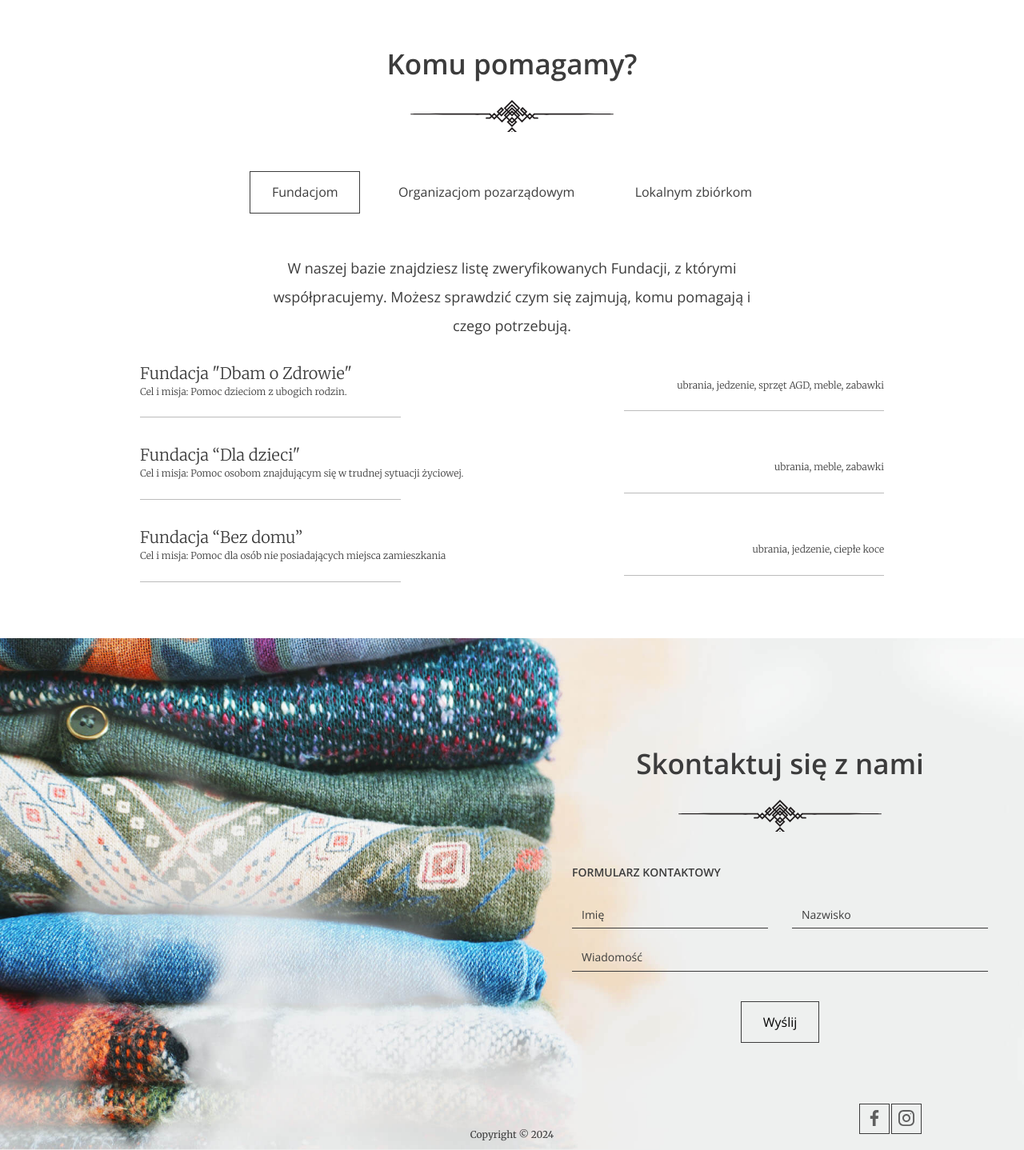
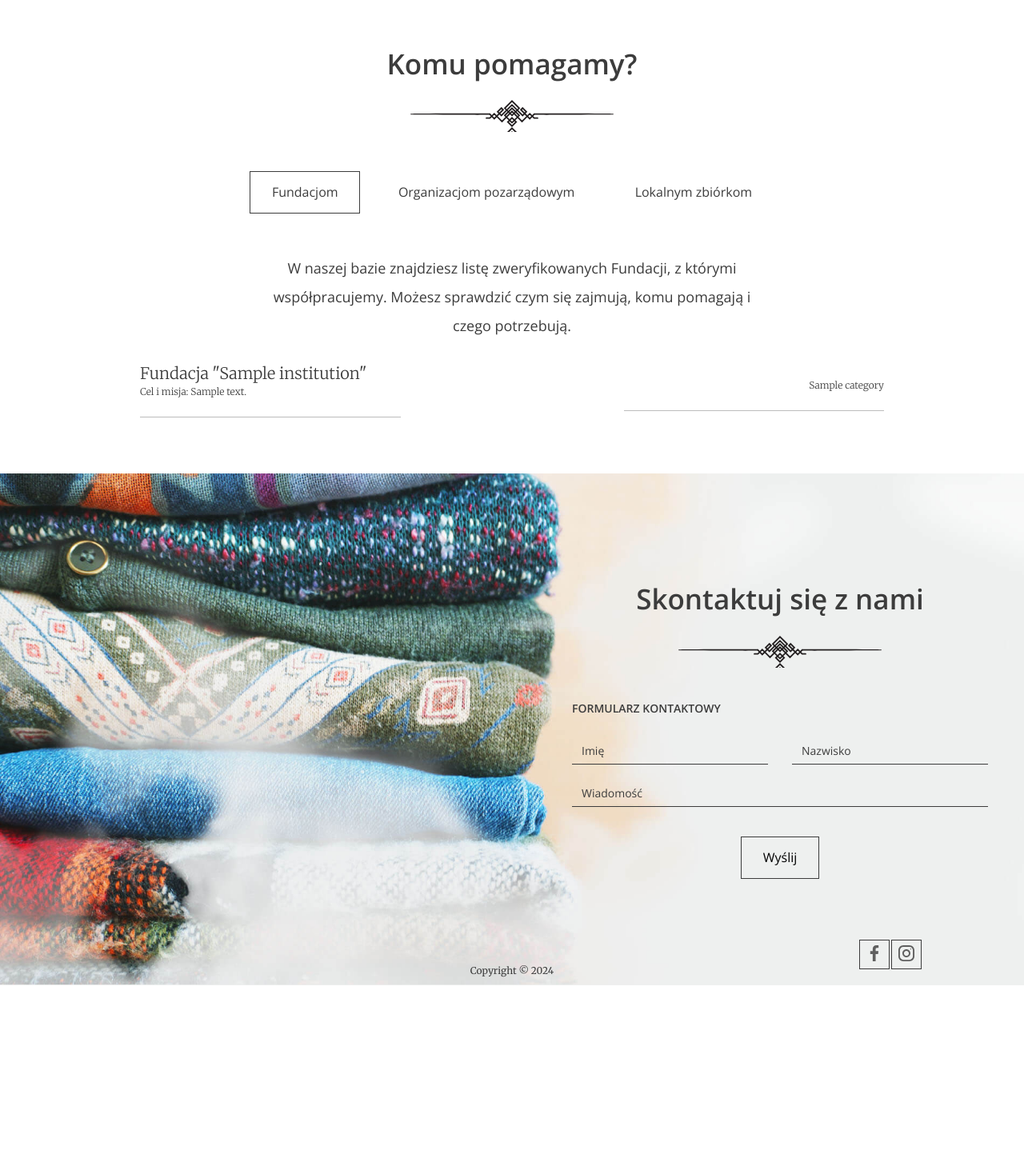
Before and after one commit to AdrianBuchnat/oddam-w-dobre-rece, a Django app: page / in a window 1280 px wide. Shown: the part 2440-3878 px from the top of the page at 80% size. After the commit the page ends 3672 px from the top, so only its background shows below. Run offline with Django 5.2, Linux system fonts and the light colour scheme; tables that the repository leaves empty hold one stand-in row (values such as "Sample post").

Commit message:
Index template modify

```diff
--- a/myproject/charity_donation/templates/charity_donation/base.html
+++ b/myproject/charity_donation/templates/charity_donation/base.html
@@ -19,7 +19,7 @@
         {% elif user %}
         <ul class="nav--actions">
           <li class="logged-user">
-            Witaj {{user.name}}
+            Witaj {{user.first_name}}
             <ul class="dropdown">
               <li><a href="#">Profil</a></li>
               <li><a href="#">Ustawienia</a></li>
@@ -44,7 +44,7 @@
     {% block content %}{% endblock content %}
 
         <footer>
-            <div class="contact">
+            <div class="contact" id="contact">
               <h2>Skontaktuj się z nami</h2>
               <h3>Formularz kontaktowy</h3>
               <form class="form--contact">
--- a/myproject/charity_donation/templates/charity_donation/index.html
+++ b/myproject/charity_donation/templates/charity_donation/index.html
@@ -15,13 +15,13 @@
     <section id="stats" class="stats">
       <div class="container container--85">
         <div class="stats--item">
-          <em>10</em>
+          <em>{{quantity_of_bags}}</em>
           <h3>Oddanych worków</h3>
           <p>Lorem ipsum dolor sit amet consectetur adipisicing elit. Eius est beatae, quod accusamus illum tempora!</p>
         </div>
 
         <div class="stats--item">
-          <em>5</em>
+          <em>{{organistaion_supported}}</em>
           <h3>Wspartych organizacji</h3>
           <p>Lorem ipsum dolor sit amet consectetur, adipisicing elit. Laboriosam magnam, sint nihil cupiditate quas quam.</p>
         </div>
@@ -67,7 +67,7 @@
       <div class="about-us--image"><img src='{% static "images/about-us.jpg" %}' alt="People in circle" /></div>
     </section>
 
-     <section id="help" class="help">
+    <section id="help" class="help">
       <h2>Komu pomagamy?</h2>
 
       <ul class="help--buttons">
@@ -79,34 +79,20 @@
       <!-- SLIDE 1 -->
       <div class="help--slides active" data-id="1">
         <p>W naszej bazie znajdziesz listę zweryfikowanych Fundacji, z którymi współpracujemy. Możesz sprawdzić czym się zajmują, komu pomagają i czego potrzebują.</p>
-
+        {% for instituion in instituions %}
+        {% if instituion.institution_type == "FOU" %}
         <ul class="help--slides-items">
           <li>
             <div class="col">
-              <div class="title">Fundacja "Dbam o Zdrowie"</div>
-              <div class="subtitle">Cel i misja: Pomoc dzieciom z ubogich rodzin.</div>
+              <div class="title">Fundacja "{{instituion.name}}"</div>
+              <div class="subtitle">Cel i misja: {{instituion.description}}</div>
             </div>
 
-            <div class="col"><div class="text">ubrania, jedzenie, sprzęt AGD, meble, zabawki</div></div>
+            <div class="col"><div class="text">{% for category in instituion.categories.all %}{{ category }} {% endfor %}</div></div>
           </li>
+          {% endif  %}
+          {% endfor %}
 
-          <li>
-            <div class="col">
-              <div class="title">Fundacja “Dla dzieci"</div>
-              <div class="subtitle">Cel i misja: Pomoc osobom znajdującym się w trudnej sytuacji życiowej.</div>
-            </div>
-
-            <div class="col"><div class="text">ubrania, meble, zabawki</div></div>
-          </li>
-
-          <li>
-            <div class="col">
-              <div class="title">Fundacja “Bez domu”</div>
-              <div class="subtitle">Cel i misja: Pomoc dla osób nie posiadających miejsca zamieszkania</div>
-            </div>
-
-            <div class="col"><div class="text">ubrania, jedzenie, ciepłe koce</div></div>
-          </li>
         </ul>
         <!-- Pagination
         <ul class="help--slides-pagination">
@@ -125,41 +111,19 @@
           quos suscipit corporis!
         </p>
         <ul class="help--slides-items">
+          {% for instituion in instituions %}
+          {% if instituion.institution_type == "NGO" %}
           <li>
             <div class="col">
-              <div class="title">Organizacja 1</div>
-              <div class="subtitle">Lorem ipsum dolor sit amet consectetur.</div>
+              <div class="title">{{instituion.name}}</div>
+              <div class="subtitle">{{instituion.description}}</div>
             </div>
 
-            <div class="col"><div class="text">Lorem ipsum dolor sit amet consectetur adipisicing elit.</div></div>
+            <div class="col"><div class="text">{% for category in instituion.categories.all %}{{ category }} {% endfor %}</div></div>
           </li>
 
-          <li>
-            <div class="col">
-              <div class="title">Organizacja 2</div>
-              <div class="subtitle">Lorem ipsum dolor sit amet consectetur.</div>
-            </div>
-
-            <div class="col"><div class="text">Lorem ipsum dolor sit amet consectetur adipisicing elit.</div></div>
-          </li>
-
-          <li>
-            <div class="col">
-              <div class="title">Organizacja 3</div>
-              <div class="subtitle">Lorem ipsum dolor sit amet consectetur.</div>
-            </div>
-
-            <div class="col"><div class="text">Lorem ipsum dolor sit amet consectetur adipisicing elit.</div></div>
-          </li>
-
-          <li>
-            <div class="col">
-              <div class="title">Organizacja 4</div>
-              <div class="subtitle">Lorem ipsum dolor sit amet consectetur.</div>
-            </div>
-
-            <div class="col"><div class="text">Lorem ipsum dolor sit amet consectetur adipisicing elit.</div></div>
-          </li>
+          {% endif  %}
+          {% endfor %}
         </ul>
 
         <!-- Pagination
@@ -177,24 +141,19 @@
       <div class="help--slides" data-id="3">
         <p>Lorem ipsum dolor sit amet, his ocurreret persequeris ea, ad utinam laudem duo. Verterem adipisci partiendo eos ne, ea his reque quaeque recteque, ne quo lobortis intellegam.</p>
         <ul class="help--slides-items">
+          {% for instituion in instituions %}
+          {% if instituion.institution_type == "LC" %}
           <li>
             <div class="col">
-              <div class="title">Lokalna zbiórka 1</div>
-              <div class="subtitle">Lorem ipsum dolor sit amet consectetur.</div>
+              <div class="title">{{instituion.name}}</div>
+              <div class="subtitle">{{instituion.description}}</div>
             </div>
 
-            <div class="col"><div class="text">Lorem ipsum dolor sit amet consectetur adipisicing elit.</div></div>
+            <div class="col"><div class="text">{% for category in instituion.categories.all %}{{ category }} {% endfor %}</div></div>
           </li>
 
-          <li>
-            <div class="col">
-              <div class="title">Lokalna zbiórka 2</div>
-              <div class="subtitle">Lorem ipsum dolor sit amet consectetur.</div>
-            </div>
-
-            <div class="col"><div class="text">Lorem ipsum dolor sit amet consectetur adipisicing elit.</div></div>
-          </li>
-        </ul>
+          {% endif  %}
+          {% endfor %}
 
         <!-- Pagination
         <ul class="help--slides-pagination">
--- a/myproject/charity_donation/views.py
+++ b/myproject/charity_donation/views.py
@@ -1,11 +1,28 @@
 from django.shortcuts import render
 from django.views import View
+from .models import Institution, Donation, Category
 
 
 # Create your views here.
 class IndexView(View):
     def get(self, request):
-        return render(request, "charity_donation/index.html")
+
+        institutions = Institution.objects.all()
+        donations = Donation.objects.all()
+
+        organistaion_supported = set()
+        quantity_of_bags = 0
+        for donation in donations:
+            quantity_of_bags += donation.quantity
+            organistaion_supported.add(donation.user)
+
+        ctx = {
+            'instituions': institutions,
+            'quantity_of_bags': quantity_of_bags,
+            'organistaion_supported': len(organistaion_supported),
+        }
+
+        return render(request, "charity_donation/index.html", ctx)
 
 
 class MainFormView(View):
```
